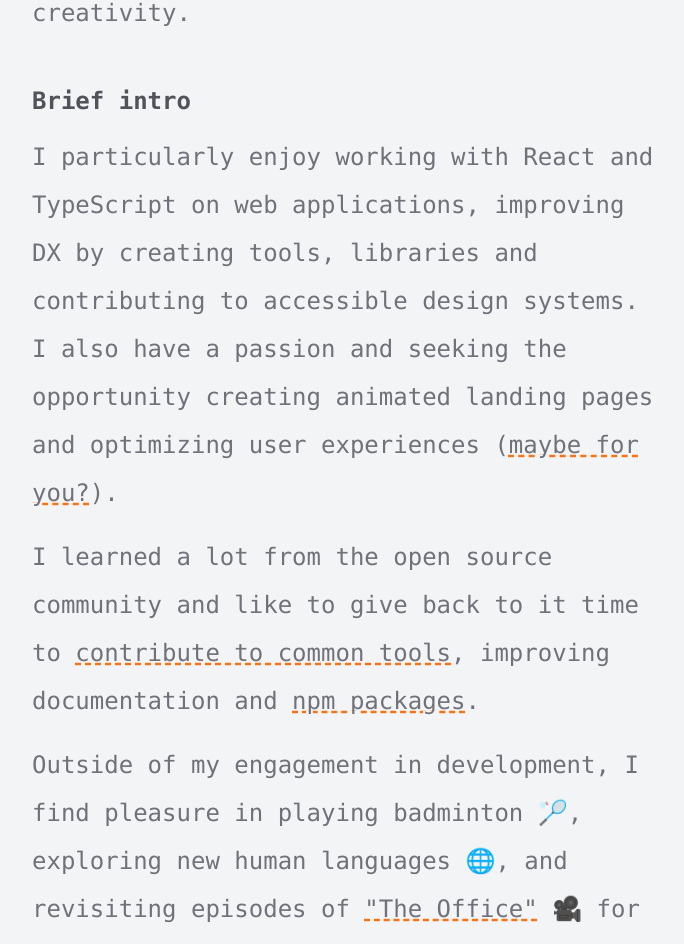
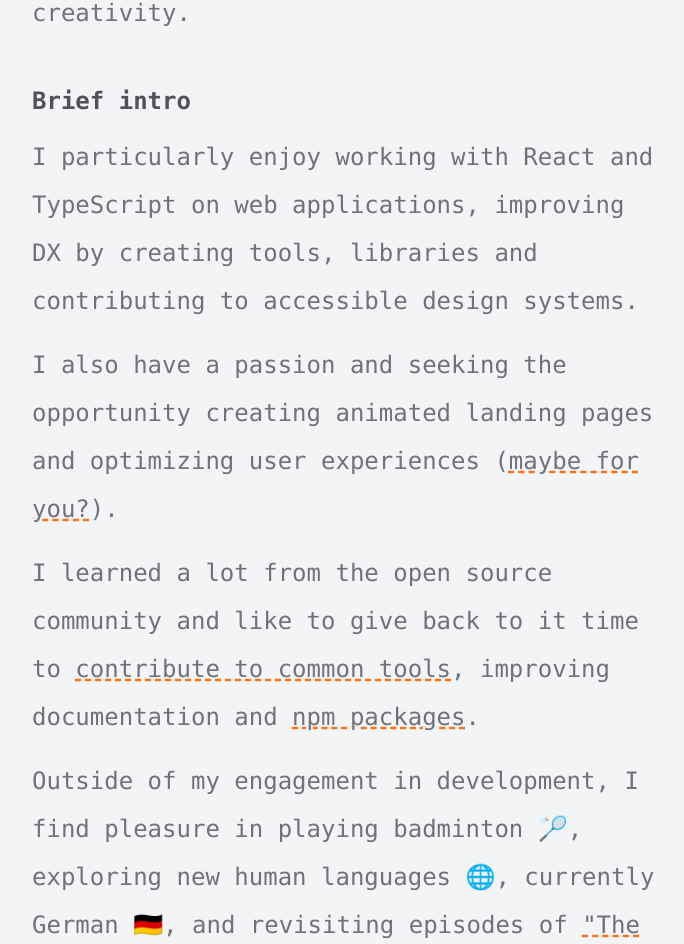
Before and after one commit to mahdikhashan/nanoman.space, a Next.js app: page / in a window 1280 px wide. Shown: the part 657-1601 px from the top of the page, without its empty margins (296-980 px from the left). Built offline with nearby package versions, Linux system fonts and the light colour scheme.

Commit message:
feat: improve paragraph styling

```diff
--- a/ui/Info.tsx
+++ b/ui/Info.tsx
@@ -26,10 +26,15 @@ export default function Info() {
       <p className="text-zinc-500 dark:text-gray-100 text-2xl text-left align-middle leading-loose">
         I particularly enjoy working with React and TypeScript on web
         applications, improving DX by creating tools, libraries and contributing
-        to accessible design systems. I also have a passion and seeking the
-        opportunity creating animated landing pages and optimizing user
-        experiences (
-        <a className="underline decoration-dashed decoration-orange-500 hover:bg-orange-500 hover:cursor-pointer" href='mailto:mo@nanoman.space'>
+        to accessible design systems.
+      </p>
+      <p className="text-zinc-500 dark:text-gray-100 text-2xl text-left align-middle leading-loose">
+        I also have a passion and seeking the opportunity creating animated
+        landing pages and optimizing user experiences (
+        <a
+          className="underline decoration-dashed decoration-orange-500 hover:bg-orange-500 hover:cursor-pointer"
+          href="mailto:mo@nanoman.space"
+        >
           maybe for you?
         </a>
         ).
@@ -48,13 +53,14 @@ export default function Info() {
           className="underline decoration-dashed decoration-orange-500 hover:bg-orange-500"
           href="https://www.npmjs.com/~mahdikhashan"
         >
-          {' '} npm packages
+          {' '}
+          npm packages
         </a>
         .
       </p>
       <p className="text-zinc-500 dark:text-gray-100 text-2xl text-left align-middle leading-loose">
         Outside of my engagement in development, I find pleasure in playing
-        badminton 🏸, exploring new human languages 🌐, and revisiting episodes
+        badminton 🏸, exploring new human languages 🌐, currently German 🇩🇪, and revisiting episodes
         of{' '}
         <a
           className="underline decoration-dashed decoration-orange-500 hover:bg-orange-500 hover:cursor-pointer"
```
